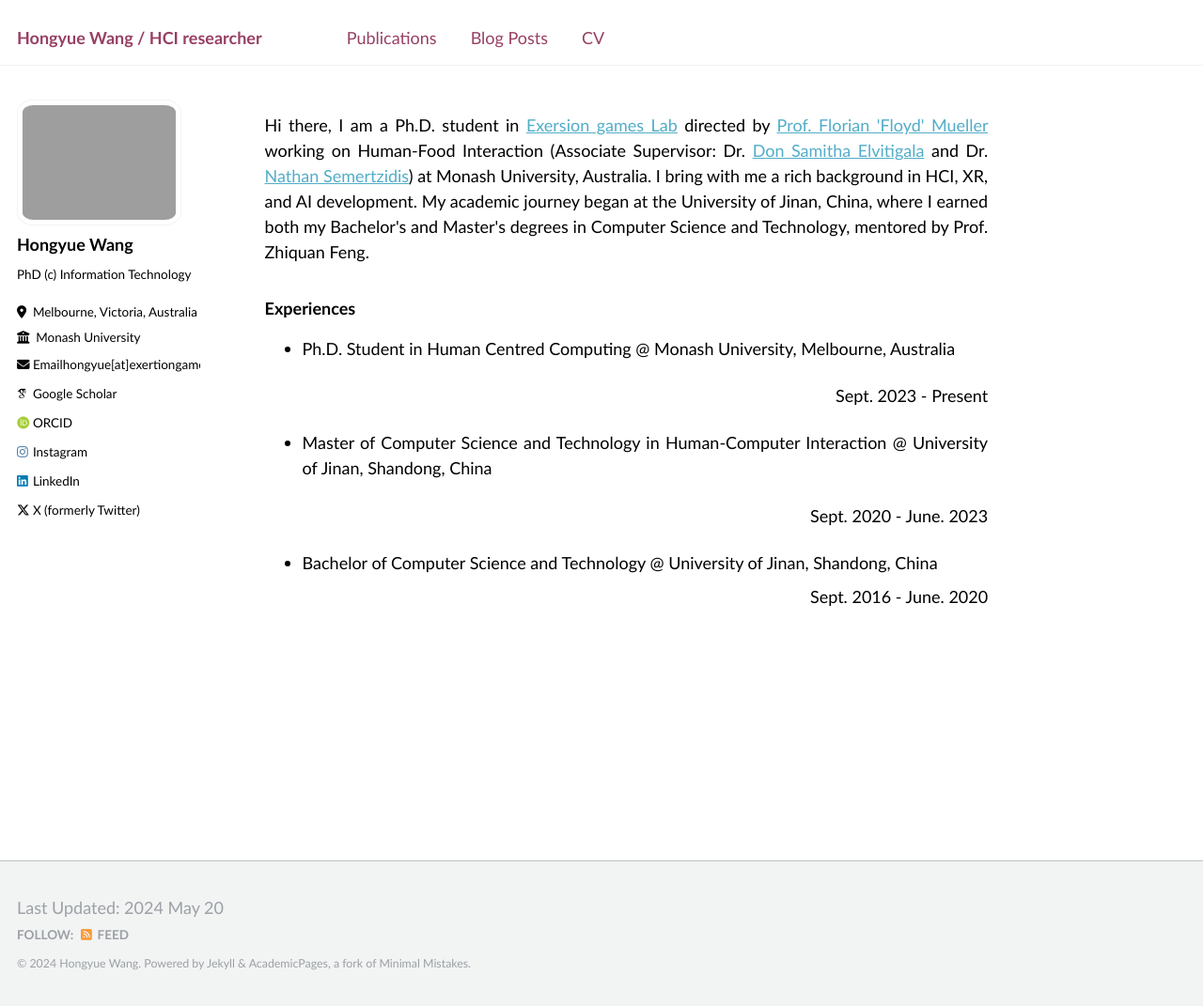
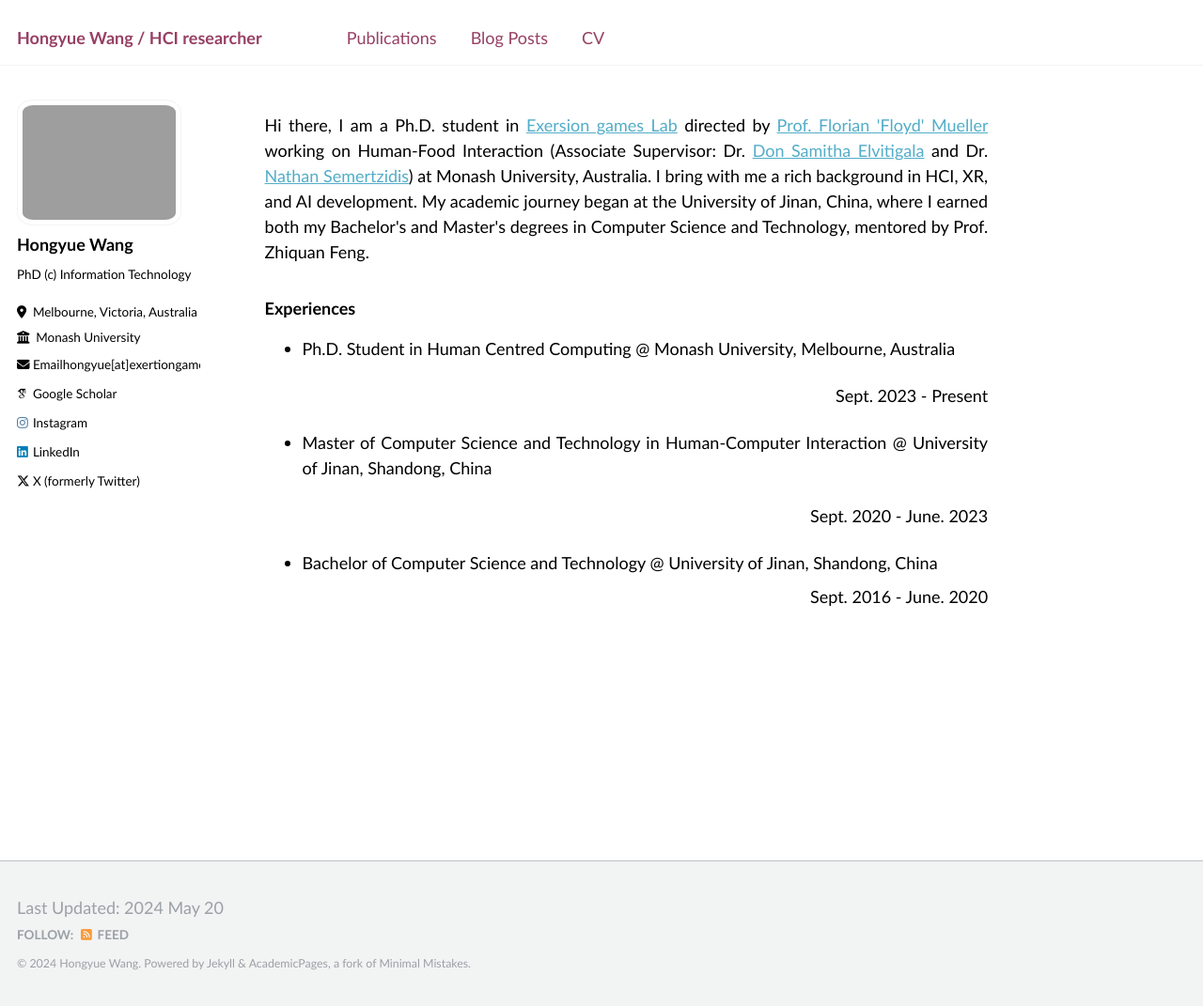
Before and after one commit to hongyue-howard-wang/hongyue-howard-wang.github.io, a Jekyll site: the page built from _pages/about.md, in a window 1280 px wide and 1071 px high. Shown: the whole window at 94% size. Built offline with Jekyll 4.4.1, drawn with Linux system fonts in a browser that asks for light colours; some web fonts are replaced.

Commit message:
Update _config.yml

```diff
--- a/_config.yml
+++ b/_config.yml
@@ -34,7 +34,7 @@ author:
   arxiv            : # URL - Update with the correct link to your profile
   googlescholar    : "https://scholar.google.com/citations?user=kXGKhaMAAAAJ"
   impactstory      : # URL
-  orcid            : "https://orcid.org/0000-0002-1088-6883"
+  # orcid            : "https://orcid.org/0000-0002-1088-6883"
   semantic         : # URL
   pubmed           : # URL
   researchgate     : # URL
```
